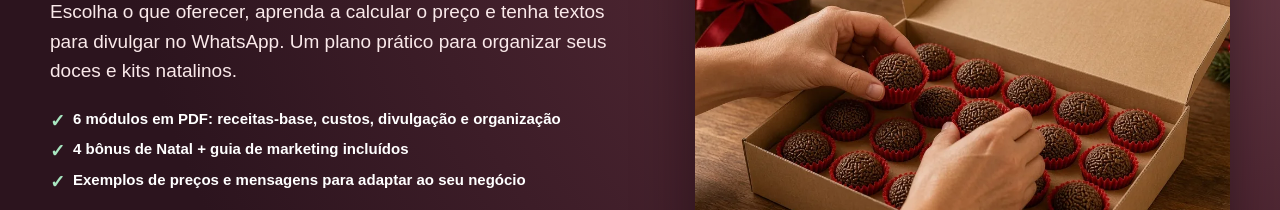
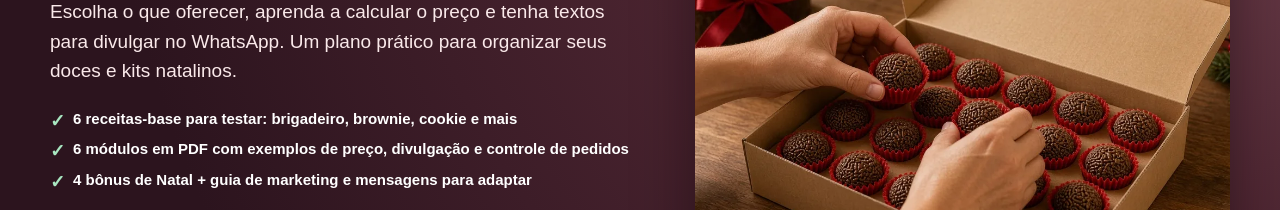
Before and after one commit to agenciablackmambamarketing-cyber/ofertas-escaladas-paginas-, a plain HTML site: page natal-de-encomendas/index.html in a window 1280 px wide. Shown: the part 424-634 px from the top of the page. Drawn offline with Linux system fonts and the light colour scheme.

Commit message:
Make Natal offer concrete: list recipes and deliverables above the fold

```diff
--- a/natal-de-encomendas/index.html
+++ b/natal-de-encomendas/index.html
@@ -303,7 +303,7 @@ height="0" width="0" style="display:none;visibility:hidden"></iframe></noscript>
 <span class="hero-kicker">NATAL 2026 • PARE DE IMPROVISAR O CARDÁPIO</span>
 <h1 id="hero-headline">O Natal está chegando. <em>Seu cardápio de doces está pronto para receber pedidos?</em></h1>
 <p class="sub">Escolha o que oferecer, aprenda a calcular o preço e tenha textos para divulgar no WhatsApp. Um plano prático para organizar seus doces e kits natalinos.</p>
-<ul class="hero-bullets"><li>6 módulos em PDF: receitas-base, custos, divulgação e organização</li><li>4 bônus de Natal + guia de marketing incluídos</li><li>Exemplos de preços e mensagens para adaptar ao seu negócio</li></ul>
+<ul class="hero-bullets"><li>6 receitas-base para testar: brigadeiro, brownie, cookie e mais</li><li>6 módulos em PDF com exemplos de preço, divulgação e controle de pedidos</li><li>4 bônus de Natal + guia de marketing e mensagens para adaptar</li></ul>
 <div class="hero-cta-block"><div class="hero-price-line"><span>ACESSO AO MATERIAL COMPLETO</span><strong>R$ 27</strong></div>
 <a class="hero-buy" id="hero-checkout-link" href="https://pay.mycheckoutt.com/01a1d60b-9e27-73f8-9f71-3f6ca6399772?ref=">QUERO PREPARAR MEU NATAL POR R$ 27 →</a>
 <p class="hero-trust">Pagamento único · Material digital · Garantia de 7 dias</p>
```
